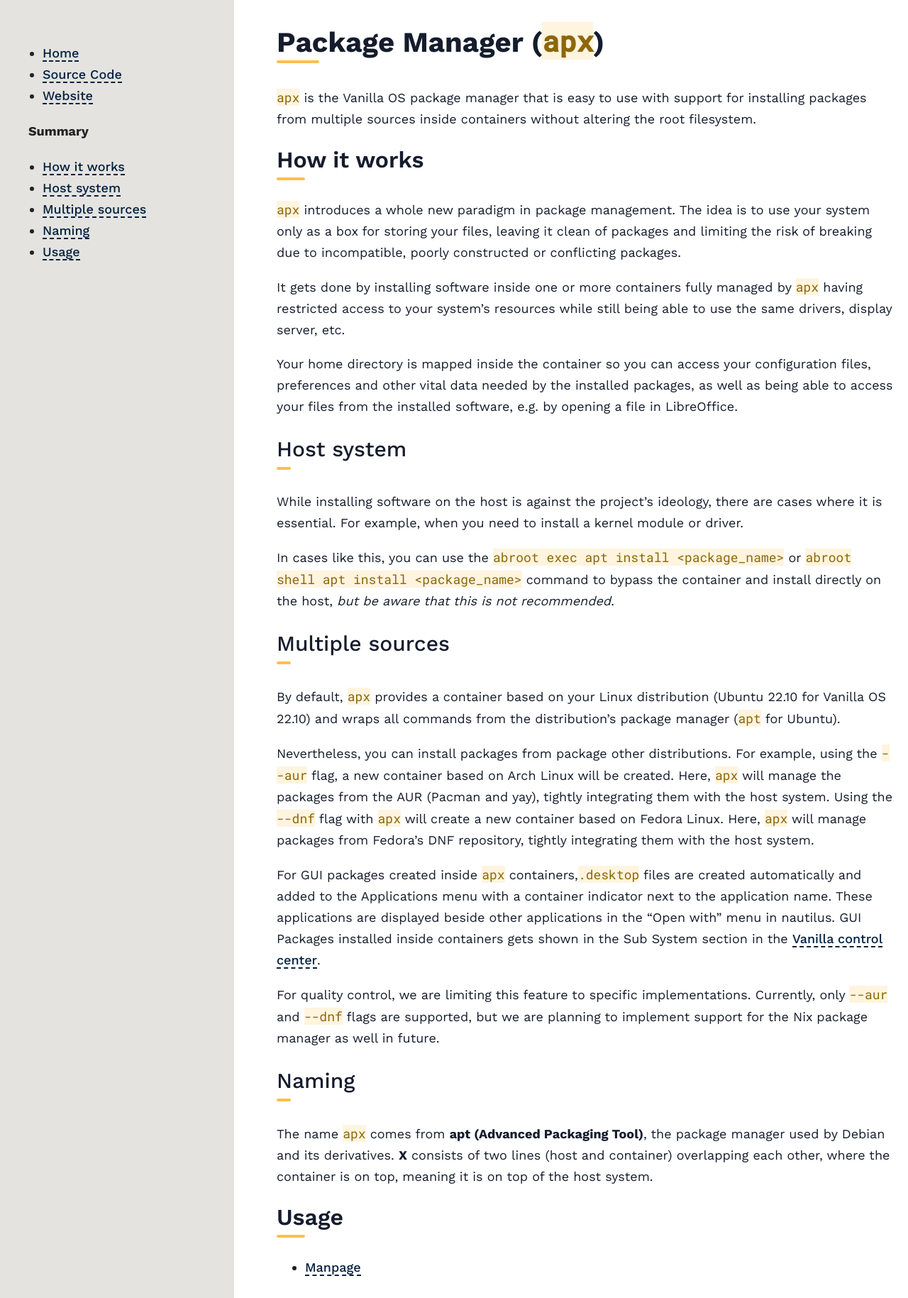
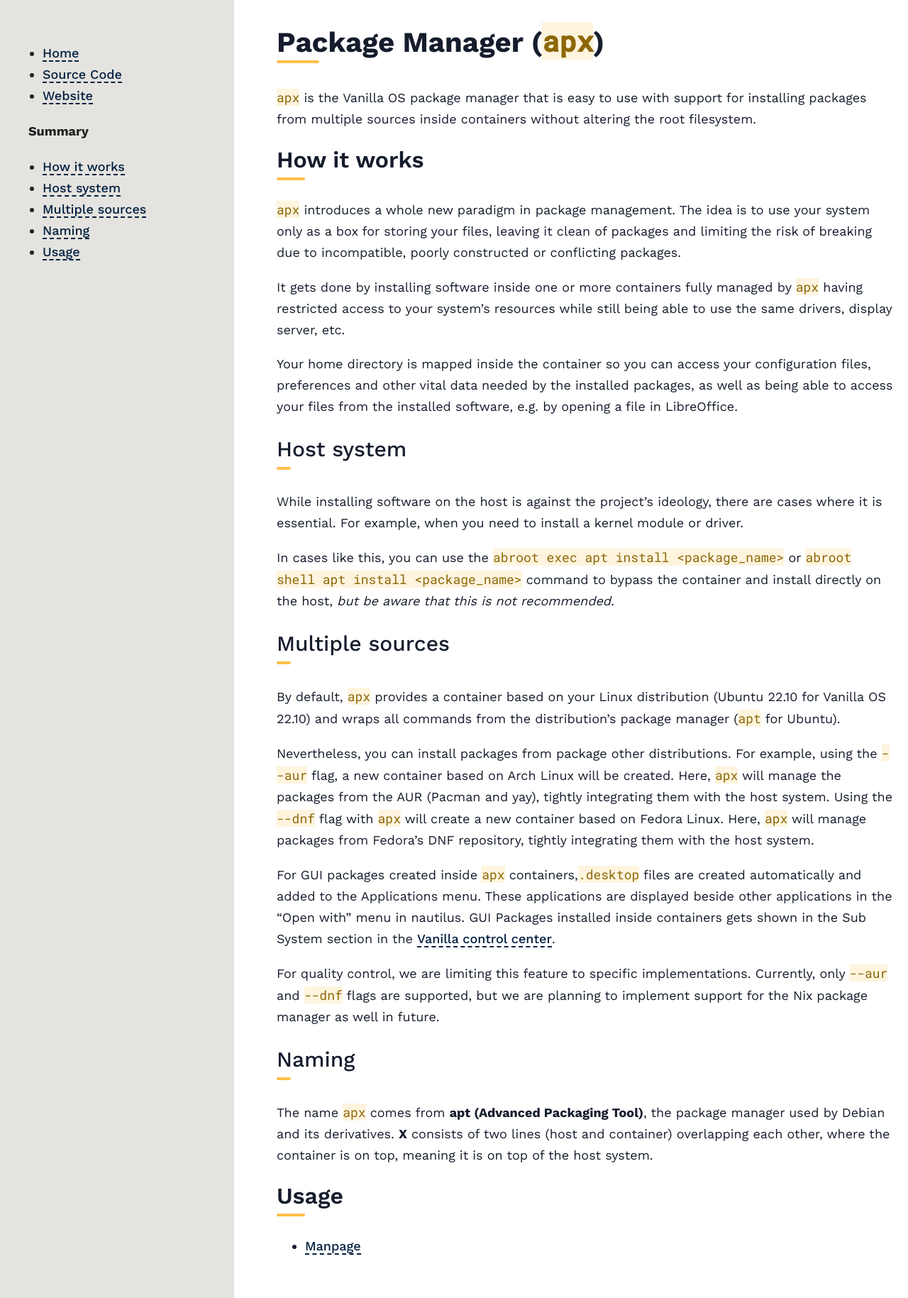
Before and after one commit to Vanilla-OS/documentation, a Jekyll site: the page built from docs/apx/index.md, in a window 1280 px wide. Shown: the whole page at 71% size. Built offline with Jekyll 4.4.1, drawn with Linux system fonts in a browser that asks for light colours.

Commit message:
apx: update pages
As promised in Vanilla-OS/testing-issues#17 (comment) I have updated the page

Signed-off-by: K.B.Dharun Krishna <kbdharunkrishna@gmail.com>

```diff
--- a/docs/apx/index.md
+++ b/docs/apx/index.md
@@ -39,7 +39,7 @@ Nevertheless, you can install packages from package other distributions. For exa
 container based on Arch Linux will be created. Here, `apx` will manage the packages
 from the AUR (Pacman and yay), tightly integrating them with the host system. Using the `--dnf` flag with `apx` will create a new container based on Fedora Linux. Here, `apx` will manage packages from Fedora's DNF repository,  tightly integrating them with the host system.
 
-For GUI packages created inside `apx` containers,`.desktop` files are created automatically and added to the Applications menu with a container indicator next to the application name. These applications are displayed beside other applications in the "Open with" menu in nautilus. GUI Packages installed inside containers gets shown in the Sub System section in the [Vanilla control center](/docs/vanilla-control-center).
+For GUI packages created inside `apx` containers,`.desktop` files are created automatically and added to the Applications menu. These applications are displayed beside other applications in the "Open with" menu in nautilus. GUI Packages installed inside containers gets shown in the Sub System section in the [Vanilla control center](/docs/vanilla-control-center).
 
 For quality control, we are limiting this feature to specific implementations. Currently, only `--aur` and `--dnf` flags are supported, but
 we are planning to implement support for the Nix package manager as well in future.
```
Also changed, not shown: docs/apx/manpage.md (+2 -1 lines).
